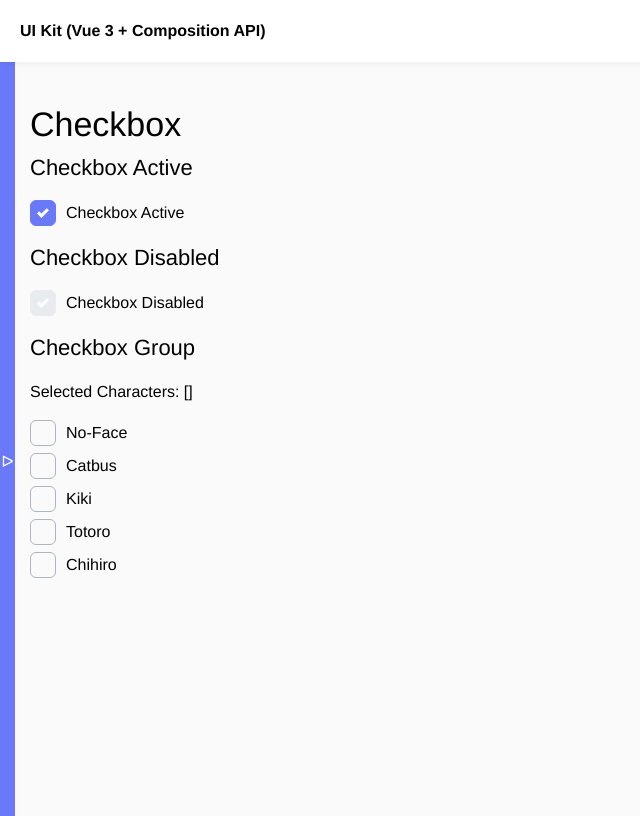
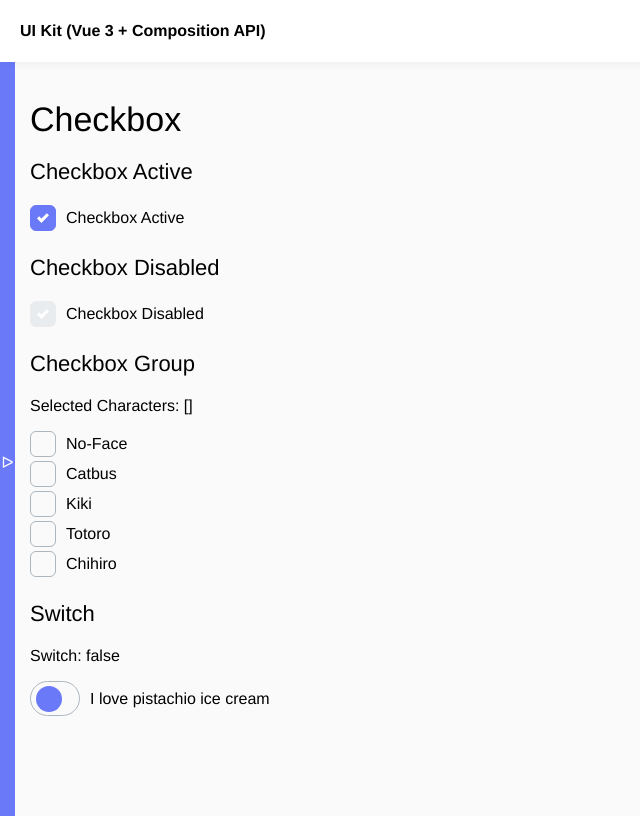
Before and after one commit to AlenaGM/vue3-ui-kit, a Vue app: page /vue3-ui-kit/checkbox in a window 1280 px wide. Shown: the whole page, without its empty margins (0-640 px from the left). Built offline with nearby package versions, Linux system fonts and the light colour scheme.

Commit message:
added switch button

```diff
--- a/src/App.vue
+++ b/src/App.vue
@@ -25,7 +25,7 @@ const toggleMenu = () => {
 .content {
   max-width: 1400px;
   margin-left: 250px;
-  padding: 30px;
+  padding: 80px 30px;
   transition: 0.2s;
   &_full {
     margin-left: 0;
@@ -45,7 +45,7 @@ const toggleMenu = () => {
   align-items: center;
   justify-content: center;
 }
-@media screen and (max-width: 1023px) {
+@media screen and (max-width: 499px) {
   .content {
     margin-left: 0;
   }
--- a/src/components/checkbox/Checkbox.vue
+++ b/src/components/checkbox/Checkbox.vue
@@ -1,6 +1,10 @@
 <template>
+  <div :class="[{ 'switch-container': type === 'switch' }]">
     <input
-    class="checkbox"
+      :class="[
+        { checkbox: type === 'checkbox' },
+        { switch: type === 'switch' },
+      ]"
       type="checkbox"
       :name="name"
       :id="id"
@@ -10,6 +14,10 @@
       @input="handleClick($event)"
     />
     <label :for="id">{{ label }}</label>
+    <label :for="id" class="switch__label" v-if="type === 'switch'">{{
+      label
+    }}</label>
+  </div>
 </template>
 
 <script setup>
@@ -42,6 +50,10 @@ const props = defineProps({
   group: {
     type: Boolean,
     default: false,
+  },
+  type: {
+    type: String,
+    default: "checkbox",
   },
 });
 
--- a/src/components/layout/Header.vue
+++ b/src/components/layout/Header.vue
@@ -16,6 +16,7 @@
   display: flex;
   align-items: center;
   z-index: 1;
-  position: relative;
+  position: fixed;
+  width: 100%;
 }
 </style>
--- a/src/components/layout/Sidebar.vue
+++ b/src/components/layout/Sidebar.vue
@@ -1,3 +1,15 @@
+<template>
+  <div :class="['sidebar', { sidebar_isopen: openSidebar }]">
+    <router-link
+      class="sidebar__link"
+      v-for="link in links"
+      :key="link.name"
+      :to="link.href"
+      >{{ link.name }}</router-link
+    >
+  </div>
+</template>
+
 <script setup>
 import { ref } from "vue";
 const props = defineProps({
@@ -12,18 +24,6 @@ const links = ref([
   { name: "Checkbox", href: "/vue3-ui-kit/checkbox" },
 ]);
 </script>
-
-<template>
-  <div :class="['sidebar', { sidebar_isopen: openSidebar }]">
-    <router-link
-      class="sidebar__link"
-      v-for="link in links"
-      :key="link.name"
-      :to="link.href"
-      >{{ link.name }}</router-link
-    >
-  </div>
-</template>
 
 <style lang="scss" scoped>
 .sidebar {
--- a/src/styles/global.scss
+++ b/src/styles/global.scss
@@ -21,7 +21,6 @@
   font-family: Avenir, Helvetica, Arial, sans-serif;
 
   font-size: 16px;
-  line-height: 24px;
   font-weight: 400;
 
   font-synthesis: none;
--- a/src/views/Checkbox.vue
+++ b/src/views/Checkbox.vue
@@ -30,6 +30,18 @@
       :options="listOfcharacters"
     />
   </div>
+  <h2 class="heading-2">Switch</h2>
+  <div class="line line_block">
+    <p>Switch: {{ switchIceCream }}</p>
+    <checkbox
+      label="I love pistachio ice cream"
+      id="switch"
+      name="switch"
+      value="I love pistachio ice cream"
+      type="switch"
+      v-model:checked="switchIceCream"
+    />
+  </div>
 </template>
 
 <script setup>
@@ -50,4 +62,5 @@ const listOfcharacters = ref([
 ]);
 
 const selectedCharacters = ref([]);
+const switchIceCream = ref(false);
 </script>
```
Lines whose indentation alone changed are shown as unchanged.
